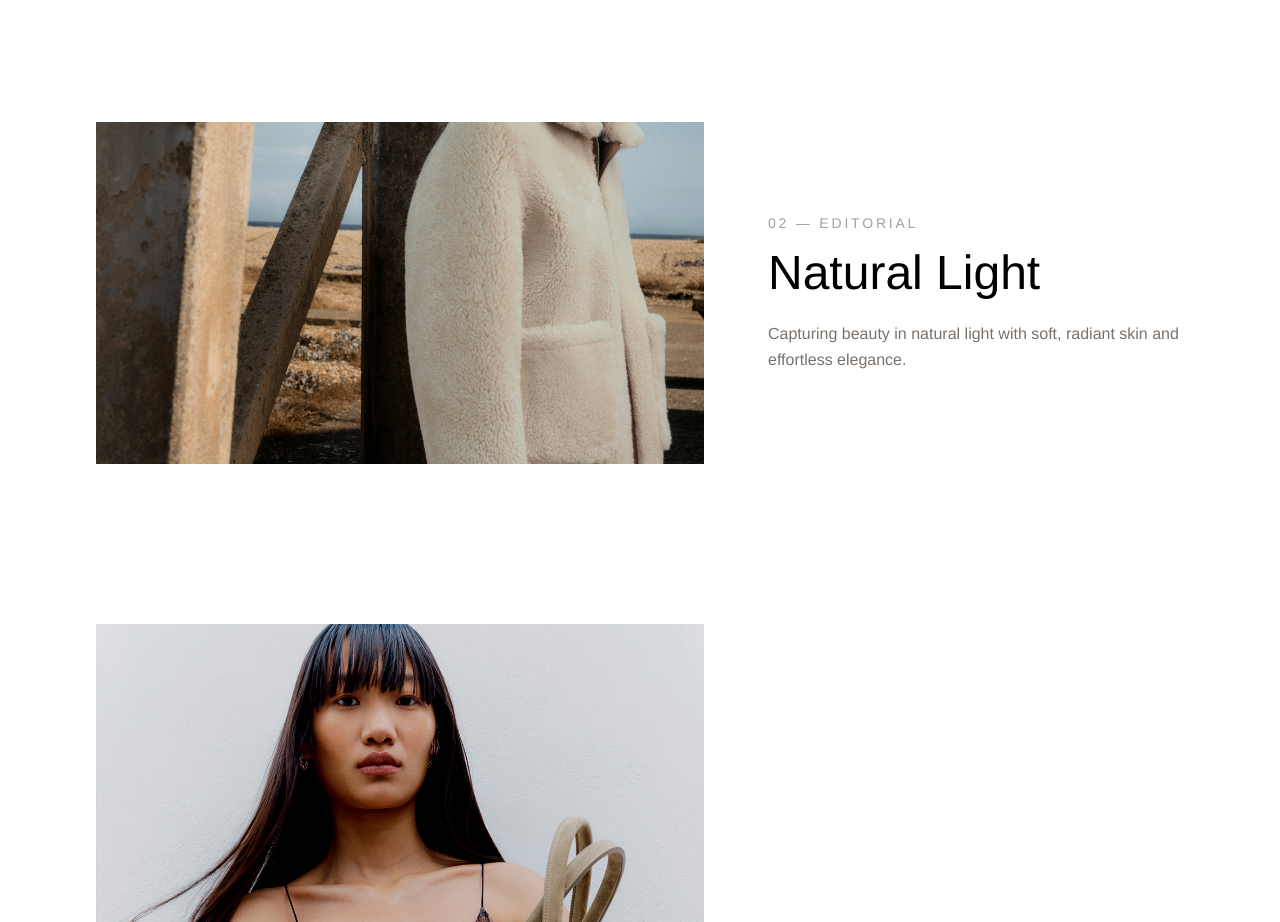
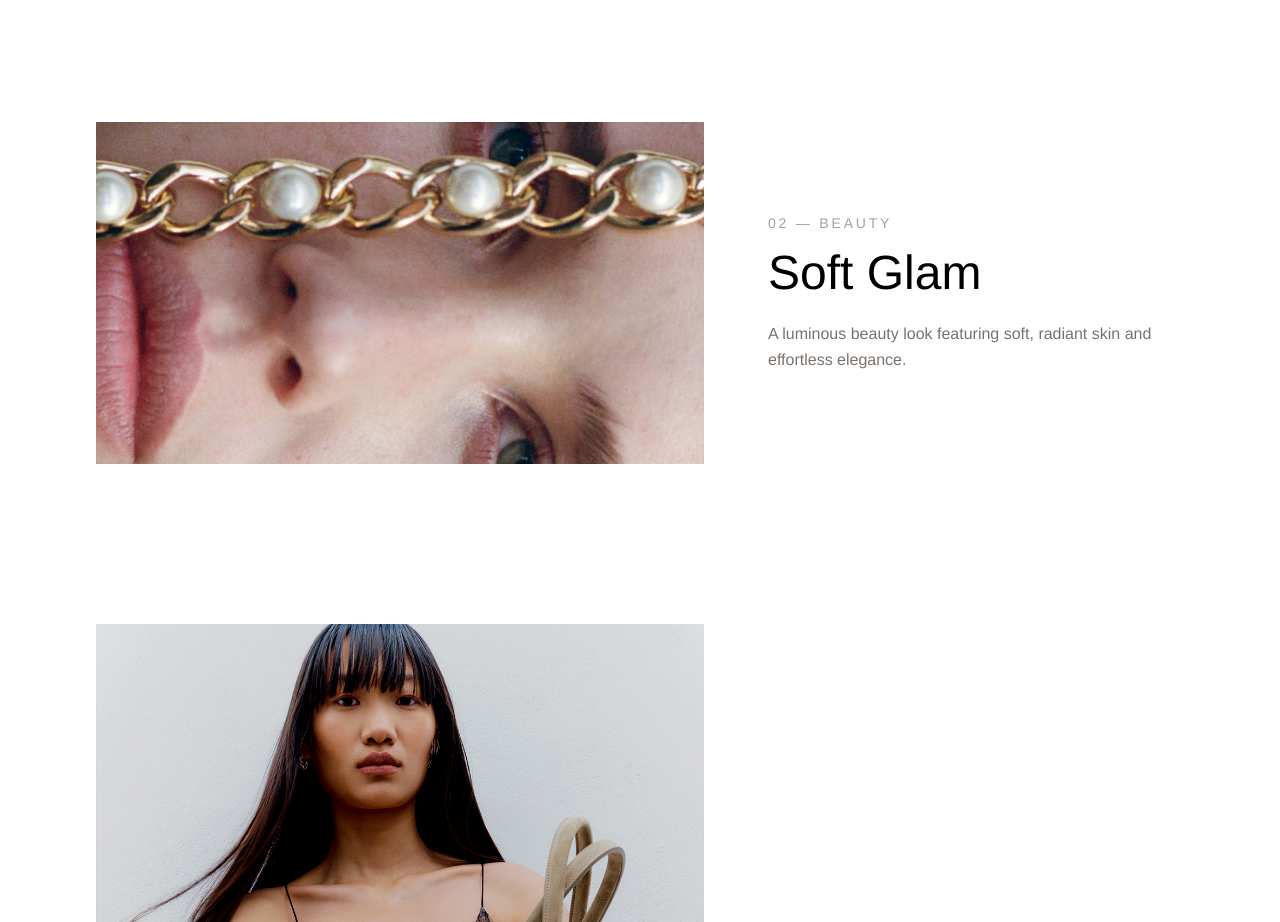
Before and after one commit to jmadeiros/mattiewhite, a Next.js app: page / in a window 1280 px wide. Shown: the part 4540-5462 px from the top of the page. Built offline with nearby package versions, Linux system fonts and the light colour scheme.

Commit message:
Fix portfolio image - swap to lovewant-georgia

```diff
--- a/src/data/portfolio.ts
+++ b/src/data/portfolio.ts
@@ -20,11 +20,11 @@ export const portfolioImages: PortfolioItem[] = [
   },
   {
     id: 2,
-    src: "/images/portfolio/editorial-outdoor.jpg",
-    alt: "Editorial outdoor beauty shot",
-    title: "Natural Light",
-    category: "Editorial",
-    description: "Capturing beauty in natural light with soft, radiant skin and effortless elegance.",
+    src: "/images/portfolio/lovewant-georgia.jpg",
+    alt: "Soft glam beauty look",
+    title: "Soft Glam",
+    category: "Beauty",
+    description: "A luminous beauty look featuring soft, radiant skin and effortless elegance.",
     type: "image",
   },
   {
```
